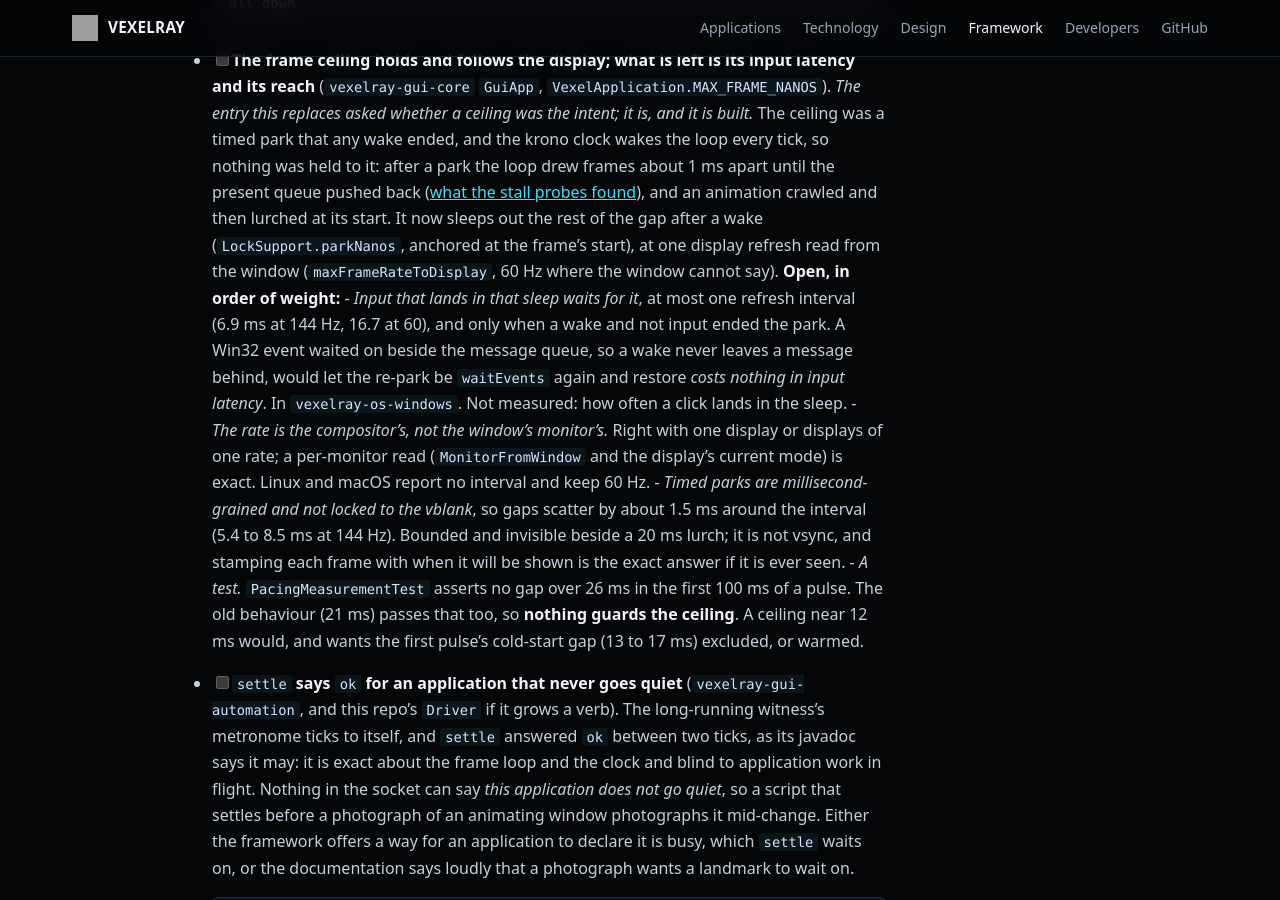
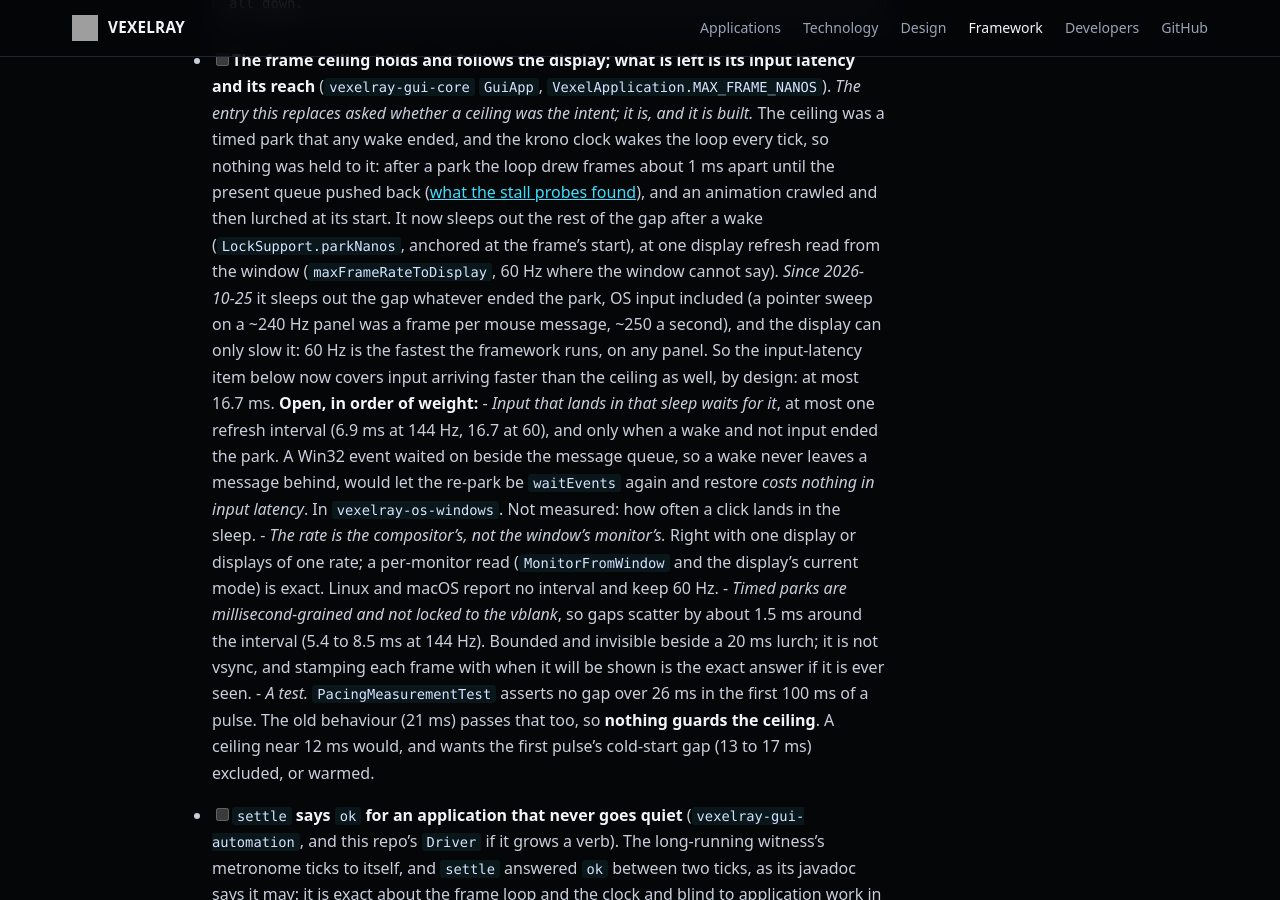
Before and after one commit to sibarum/vexelray-framework, a Jekyll site: the page built from docs/TODO.md, in a window 1280 px wide and 900 px high, scrolled down 34400 px. Built offline with Jekyll 4.4.1, drawn with Linux system fonts in a browser that asks for light colours; our own code applies the rules of GitHub Pages for plain Markdown files.

Commit message:
Frames capped at 60 Hz on any display
maxFrameRateToDisplay now treats MAX_FRAME_NANOS as the fastest it will go,
so a high-refresh panel no longer raises the ceiling. A GUI has nothing to
show faster, and following a ~240 Hz display let a pointer sweep run a frame
per mouse message.

Co-Authored-By: Claude Opus 5.5 <noreply@anthropic.com>

```diff
--- a/docs/TODO.md
+++ b/docs/TODO.md
@@ -1263,6 +1263,10 @@ Cannot be fixed from this repo. The one that blocks v1 is under **Blocks v1**; t
       found](architecture.md#what-the-stall-probes-found)), and an animation crawled and then lurched at its start.
       It now sleeps out the rest of the gap after a wake (`LockSupport.parkNanos`, anchored at the frame's start), at
       one display refresh read from the window (`maxFrameRateToDisplay`, 60 Hz where the window cannot say).
+      *Since 2026-10-25* it sleeps out the gap whatever ended the park, OS input included (a pointer sweep on a
+      ~240 Hz panel was a frame per mouse message, ~250 a second), and the display can only slow it: 60 Hz is the
+      fastest the framework runs, on any panel. So the input-latency item below now covers input arriving faster than
+      the ceiling as well, by design: at most 16.7 ms.
       **Open, in order of weight:**
       - *Input that lands in that sleep waits for it*, at most one refresh interval (6.9 ms at 144 Hz, 16.7 at 60),
         and only when a wake and not input ended the park. A Win32 event waited on beside the message queue, so a
```
Also changed, not shown: 1 other file.
